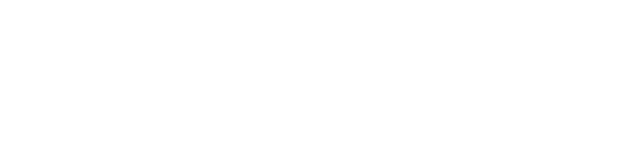
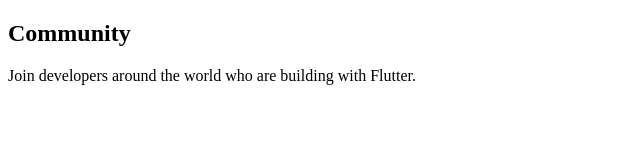
Before and after one commit to Adit122022/flutter-collabe, a plain HTML site: page index.html in a window 1280 px wide. Shown: the whole page, without its empty margins (0-640 px from the left). Drawn offline with Linux system fonts and the light colour scheme.

Commit message:
adi branch added in github

```diff
--- a/index.html
+++ b/index.html
@@ -18,6 +18,11 @@
 
        <!-- adi -->
 
+       <section class="page2">
+        <h2>Community</h2>
+        <p>Join developers around the world who are building with Flutter.</p>
+        <img src="" alt="">
+       </section>
         <!-- adi end -->
 
         <!--  charan -->
```
